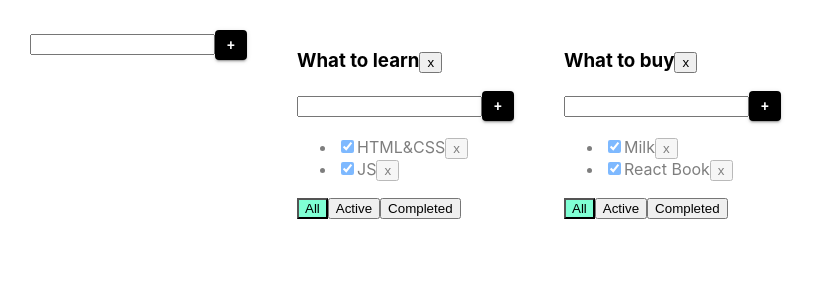
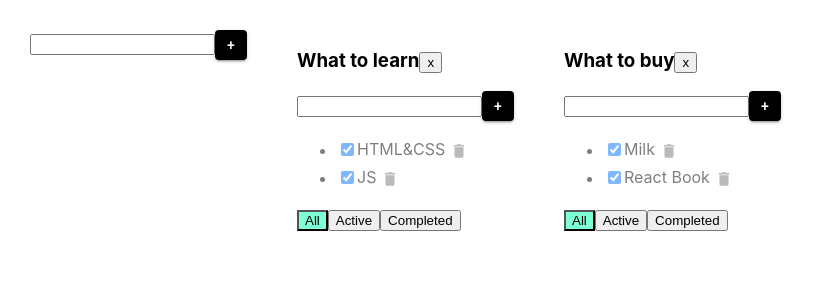
Before and after one commit to WhiteQuennAnn/todolist_01, a React (Create React App) app: page / in a window 1280 px wide. Shown: the top 300 px of the page, without its empty margins (0-815 px from the left). Built offline with nearby package versions, Linux system fonts and the light colour scheme.

Commit message:
lesson 7

```diff
--- a/src/Todolist.tsx
+++ b/src/Todolist.tsx
@@ -2,6 +2,8 @@ import React, {ChangeEvent} from 'react';
 import {FilterValuesType} from './App';
 import {AddItemForm} from './AddItemForm';
 import {EditableSpan} from './EditableSpan';
+import IconButton from '@mui/material/IconButton';
+import DeleteIcon from '@mui/icons-material/Delete';
 
 export type TaskType = {
     id: string
@@ -60,7 +62,10 @@ export function Todolist(props: PropsType) {
                     return <li key={t.id} className={t.isDone ? "is-done" : ""}>
                         <input type="checkbox" onChange={onChangeHandler} checked={t.isDone}/>
                         <EditableSpan value={t.title} onChange={onTitleChangeHandler} />
-                        <button onClick={onClickHandler}>x</button>
+                        {/*<button onClick={onClickHandler}>x</button>*/}
+                        <IconButton aria-label="delete" size="small" onClick={onClickHandler}>
+                            <DeleteIcon fontSize="inherit" />
+                        </IconButton>
                     </li>
                 })
             }
```
